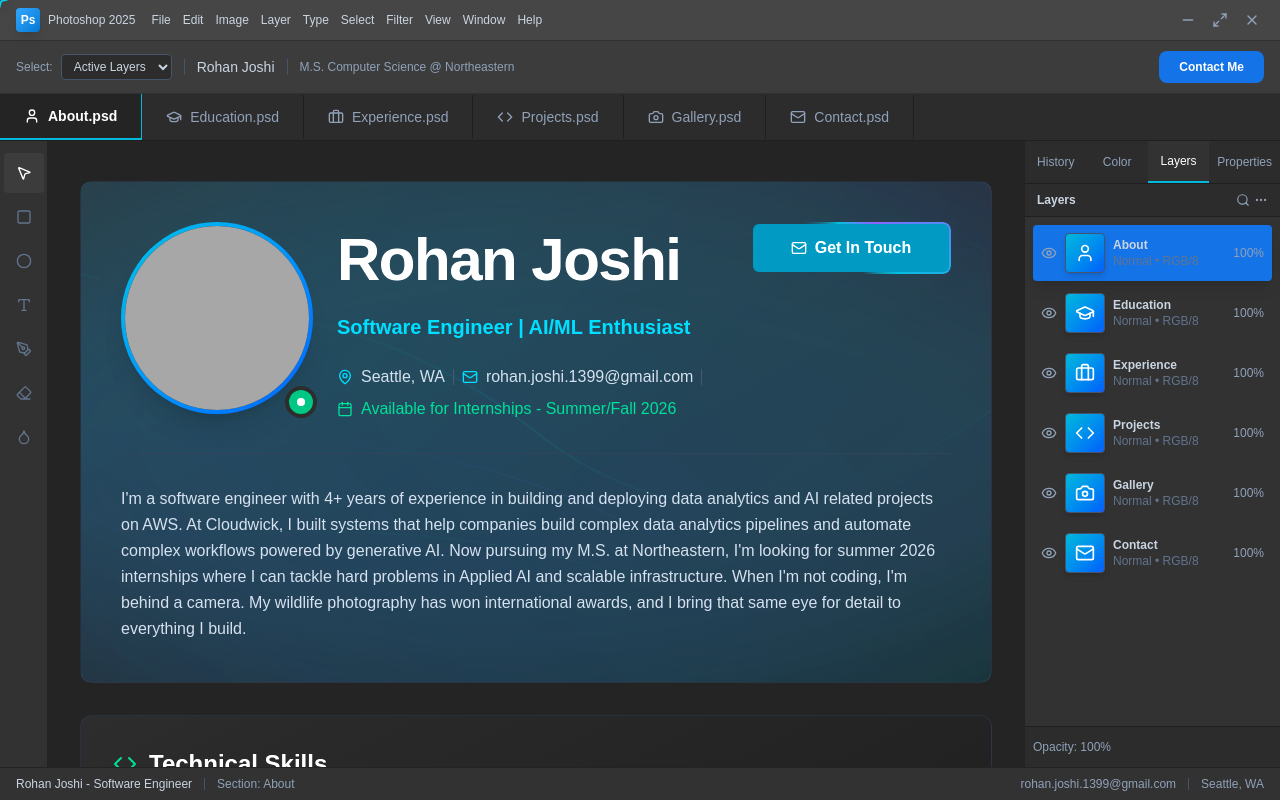
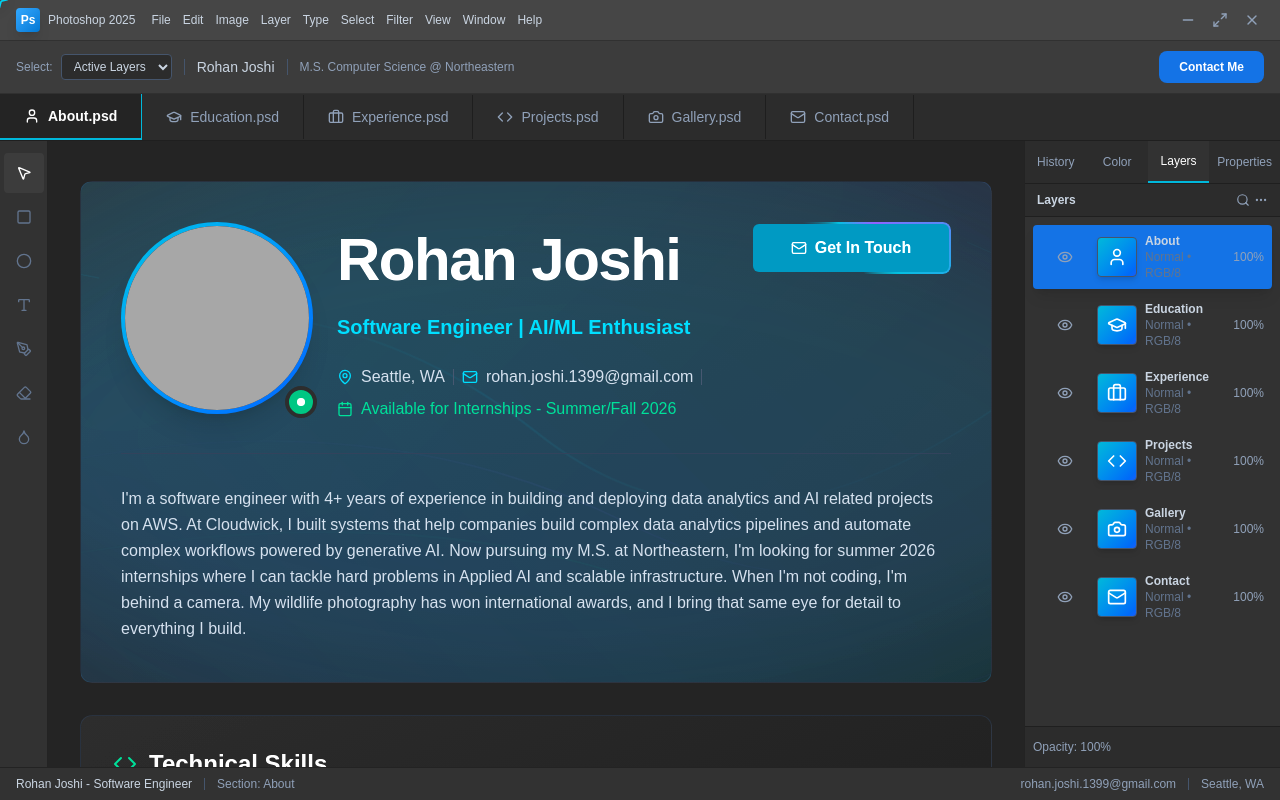
Before and after one commit to rohanjoshi1399/rohanjoshi1399.github.io, a Next.js app: page / in a window 1280 px wide. Built offline with nearby package versions, Linux system fonts and the light colour scheme; grey boxes are pictures that could not be loaded.

Commit message:
Hide icon size update

```diff
--- a/app/components/layout/RightPanel.tsx
+++ b/app/components/layout/RightPanel.tsx
@@ -152,23 +152,31 @@ export const RightPanel = ({
                                         className={`flex items-center gap-2 p-2 rounded transition-all duration-200 ${isActive ? 'bg-[#1473E6] shadow-lg' : 'hover:bg-[#3C3C3C]'
                                             } ${isHidden ? 'opacity-50' : 'opacity-100'}`}
                                     >
-                                        <button
+                                        <div
                                             onClick={(e) => {
                                                 e.stopPropagation();
                                                 onToggleVisibility(section.id);
                                             }}
                                             onMouseEnter={() => setCursorVariant('hover')}
                                             onMouseLeave={() => setCursorVariant('default')}
-                                            className="cursor-pointer hover:text-cyan-400 transition-colors"
+                                            className="cursor-pointer hover:text-cyan-400 transition-colors hover:bg-[#3C3C3C] rounded flex items-center justify-center w-12 flex-shrink-0 self-stretch"
+                                            role="button"
                                             aria-label={isHidden ? `Show ${section.label}` : `Hide ${section.label}`}
                                             title={isHidden ? `Show ${section.label}` : `Hide ${section.label}`}
+                                            tabIndex={0}
+                                            onKeyDown={(e) => {
+                                                if (e.key === 'Enter' || e.key === ' ') {
+                                                    e.preventDefault();
+                                                    onToggleVisibility(section.id);
+                                                }
+                                            }}
                                         >
                                             {isHidden ? (
                                                 <EyeOff className="w-4 h-4 text-slate-500" aria-hidden="true" />
                                             ) : (
                                                 <Eye className="w-4 h-4 text-slate-400" aria-hidden="true" />
                                             )}
-                                        </button>
+                                        </div>
                                         <div
                                             className="flex items-center gap-2 flex-1 cursor-pointer group"
                                             onClick={() => scrollToSection(section.id)}
```
